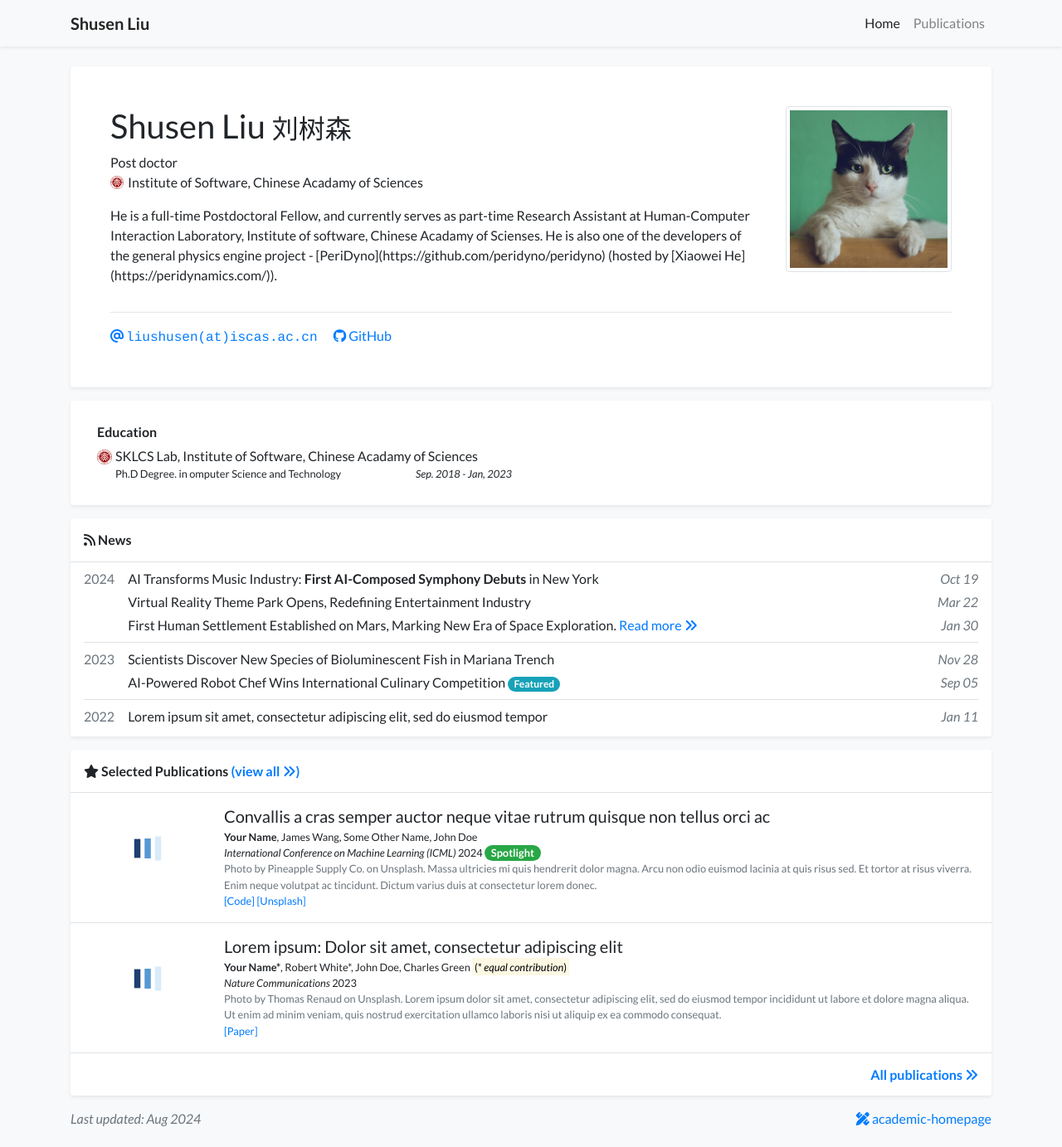
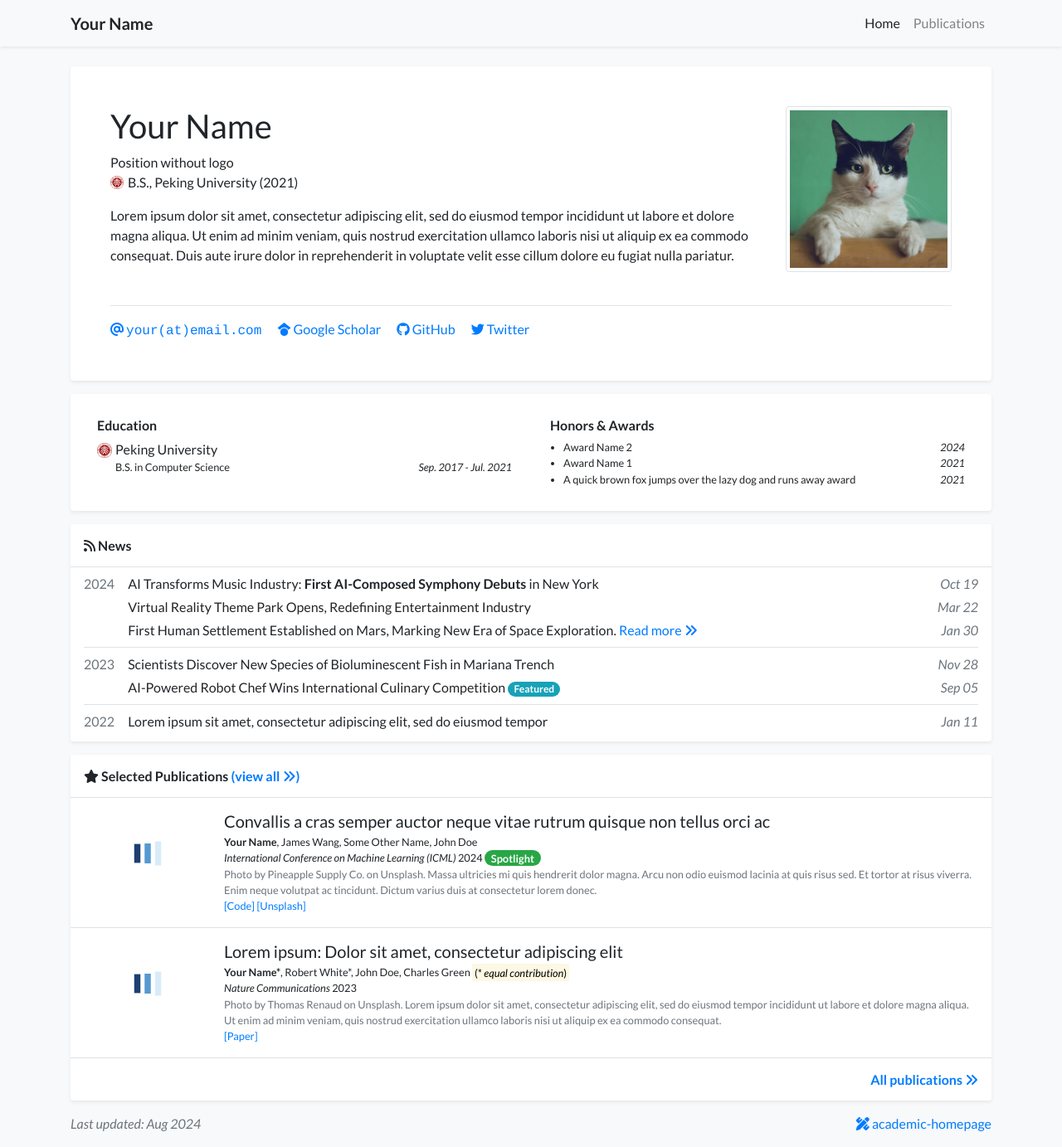
Before and after one commit to dreliveam/dreliveam.github.io, a Jekyll site: the page built from index.html, in a window 1280 px wide and 1383 px high. Shown: the whole window at 83% size. Built offline with Jekyll 4.4.1, drawn with Linux system fonts in a browser that asks for light colours; a style sheet for code colours, icons or effects is not loaded.

Commit message:
Revert "Update"
This reverts commit c026460b6489ab3889b1ee48e5c8fb74b3f07152.

```diff
--- a/_data/profile.yml
+++ b/_data/profile.yml
@@ -1,17 +1,17 @@
-primary_name: "Shusen Liu"
-secondary_name: "刘树森"
-navbar_name: "Shusen Liu"
+primary_name: "Your Name"
+secondary_name: ""
+navbar_name: "Your Name"
 
 positions:
-- name: Post doctor
+- name: Position without logo
 - logo: /assets/images/badges/PKU_red.png
-  name: Institute of Software, Chinese Acadamy of Sciences
+  name: B.S., Peking University (2021)
 
-email: "liushusen@iscas.ac.cn"
+email: "your@email.com"
 # cv_link: link-to-your-cv-file
-# gscholar: your_google_scholar_id
-github: dreliveam
-# twitter: your_twitter_id
+gscholar: your_google_scholar_id
+github: your_github_id
+twitter: your_twitter_id
 # wechat_qrcode: /assets/images/etc/wechat.jpg
 # wechat_prompt: >-
 #   Please tell me your <strong>name</strong> and <strong>affiliation</strong> (current or past) when adding my wechat. Thanks!
@@ -19,17 +19,19 @@ github: dreliveam
 # orcid: 0000-0000-0000-0000
 
 short_bio: >-
-  He is a full-time Postdoctoral Fellow, and currently serves as part-time Research Assistant at Human-Computer Interaction Laboratory, Institute of software, Chinese Acadamy of Scienses. He is also one of the developers of the general physics engine project - [PeriDyno](https://github.com/peridyno/peridyno) (hosted by  [Xiaowei He](https://peridynamics.com/)).
+  Lorem ipsum dolor sit amet, consectetur adipiscing elit, sed do eiusmod tempor incididunt ut labore et dolore magna aliqua.
+  Ut enim ad minim veniam, quis nostrud exercitation ullamco laboris nisi ut aliquip ex ea commodo consequat.
+  Duis aute irure dolor in reprehenderit in voluptate velit esse cillum dolore eu fugiat nulla pariatur.
 
 portrait_url: /assets/images/photos/portrait.jpg
 portrait_caption: >-
   Photo by Manja Vitolic on Unsplash (this caption is optional, comment it out to disable).
 
 education:
-- name: SKLCS Lab, Institute of Software, Chinese Acadamy of Sciences
+- name: Peking University
   logo: /assets/images/badges/PKU_red.png
-  position: Ph.D Degree. in omputer Science and Technology
-  date: Sep. 2018 - Jan, 2023
+  position: B.S. in Computer Science
+  date: Sep. 2017 - Jul. 2021
 
 # experience:
 # - name: Peking University
@@ -38,10 +40,10 @@ education:
 #   date: Sep. 2019 - Jul. 2021
 
 
-Projects and Awards:
-- name: Research on physical simulation using the dual-particle framework, National Natural Science Foundation of China, Jan.2024-Dec.2026, Principle Investigator(No.62302490);
+awards:
+- name: Award Name 2
   date: 2024
-- name: he 2nd Prize in the First "Challenger Cup" Metaverse Developer Competition (2023), China;
-  date: 2023
-- name: Outstanding Graphics Open Source Software Award by the China Computer Federation (2022), China;
-  date: 2022
+- name: Award Name 1
+  date: 2021
+- name: A quick brown fox jumps over the lazy dog and runs away award
+  date: 2021
```
